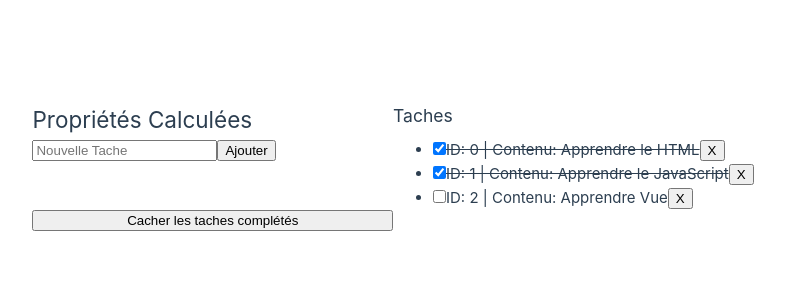
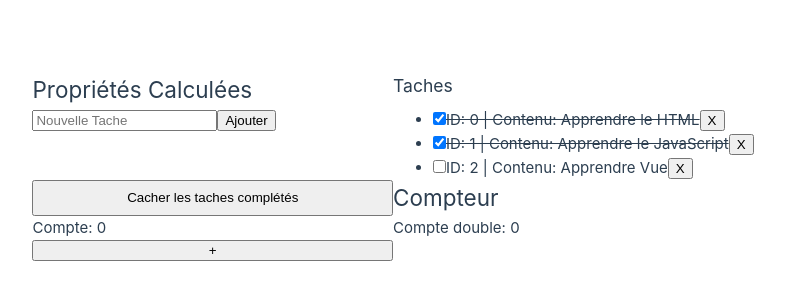
Before and after one commit to GregMarshall999/formation-vue-3, a Vue app: page / in a window 1280 px wide. Shown: the part 234-534 px from the top of the page, without its empty margins (247-1032 px from the left). Built offline with nearby package versions, Linux system fonts and the light colour scheme.

Commit message:
ex computed

```diff
--- a/src/components/PropCalculee.vue
+++ b/src/components/PropCalculee.vue
@@ -14,6 +14,11 @@
     <button @click="cacher = !cacher">
         {{ cacher ? 'Afficher toutes les taches' : 'Cacher les taches complétés' }}
     </button>
+
+    <h2>Compteur</h2>
+    <p>Compte: {{ compte }}</p>
+    <p>Compte double: {{ compteDouble }}</p>
+    <button @click="increment">+</button>
 </template>
 
 <script>
@@ -28,14 +33,19 @@ export default {
                 { id: id++, text: 'Apprendre Vue', done: false }
             ],
             newTache: null,
-            cacher: false
+            cacher: false,
+            compte: 0
         }
     },
     computed: {
         filtrerTaches() {
+            console.log('filtrer')
             return this.cacher ?
                 this.taches.filter(t => !t.done)
                 : this.taches;
+        },
+        compteDouble() {
+            return this.compte * 2;
         }
     },
     methods: {
@@ -45,6 +55,9 @@ export default {
         },
         retirerTache(tache) {
             this.taches = this.taches.filter(t => t !== tache);
+        },
+        increment() {
+            this.compte++;
         }
     }
 }
```
